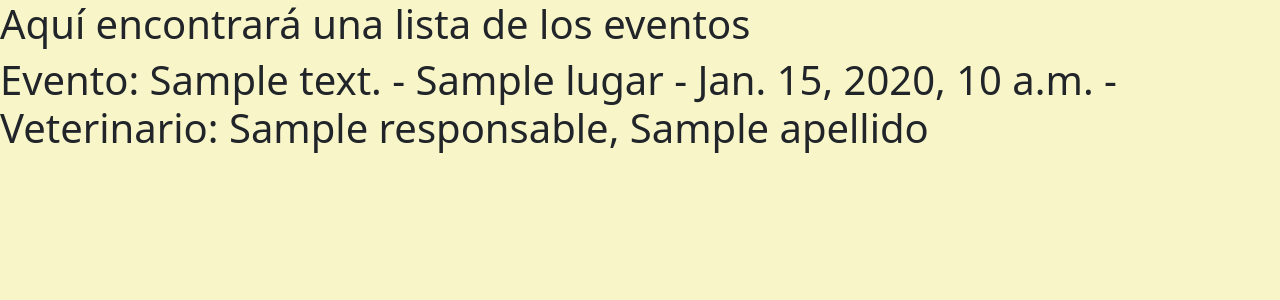
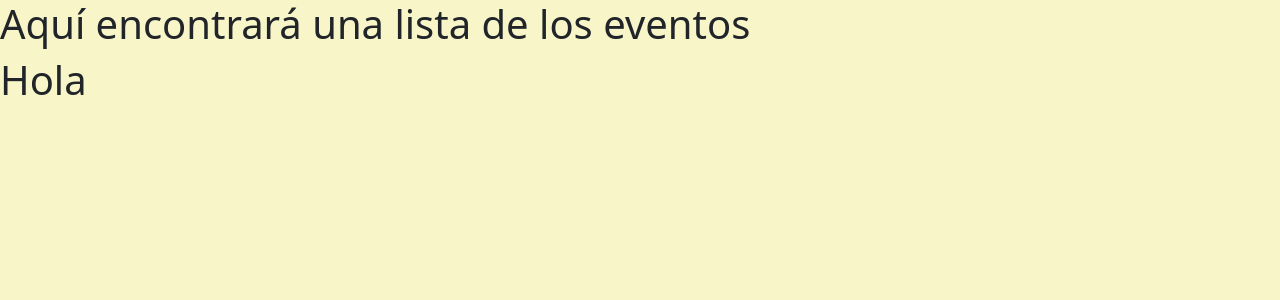
Before and after one commit to LadioLipreri/Nuevo-Apach, a Django app: template apach/myapp/templates/tareas.html in a window 1280 px wide. Shown: the part 210-510 px from the top of the page. Run offline with Django 4.2, Linux system fonts and the light colour scheme; the template is opened without the code that fills it: most values are stand-ins (such as "Sample title", 1, 10 or a date in 2020).

Commit message:
Actualicé la rama developer

```diff
--- a/apach/myapp/templates/tareas.html
+++ b/apach/myapp/templates/tareas.html
@@ -7,9 +7,10 @@
 {% for mitarea in mistareas %}
 
 <article>
-    <h1>Evento: {{mitarea.descripcion}} - {{mitarea.lugar}} - {{mitarea.fecha}} - Veterinario: {{mitarea.responsable.nombre}}, {{mitarea.responsable.apellido}}</h1>
+    <h1>Hola</h1>
 </article>
 
 {% endfor %}
 
+
 {% endblock %}
```
Also changed, not shown: apach/db.sqlite3.
